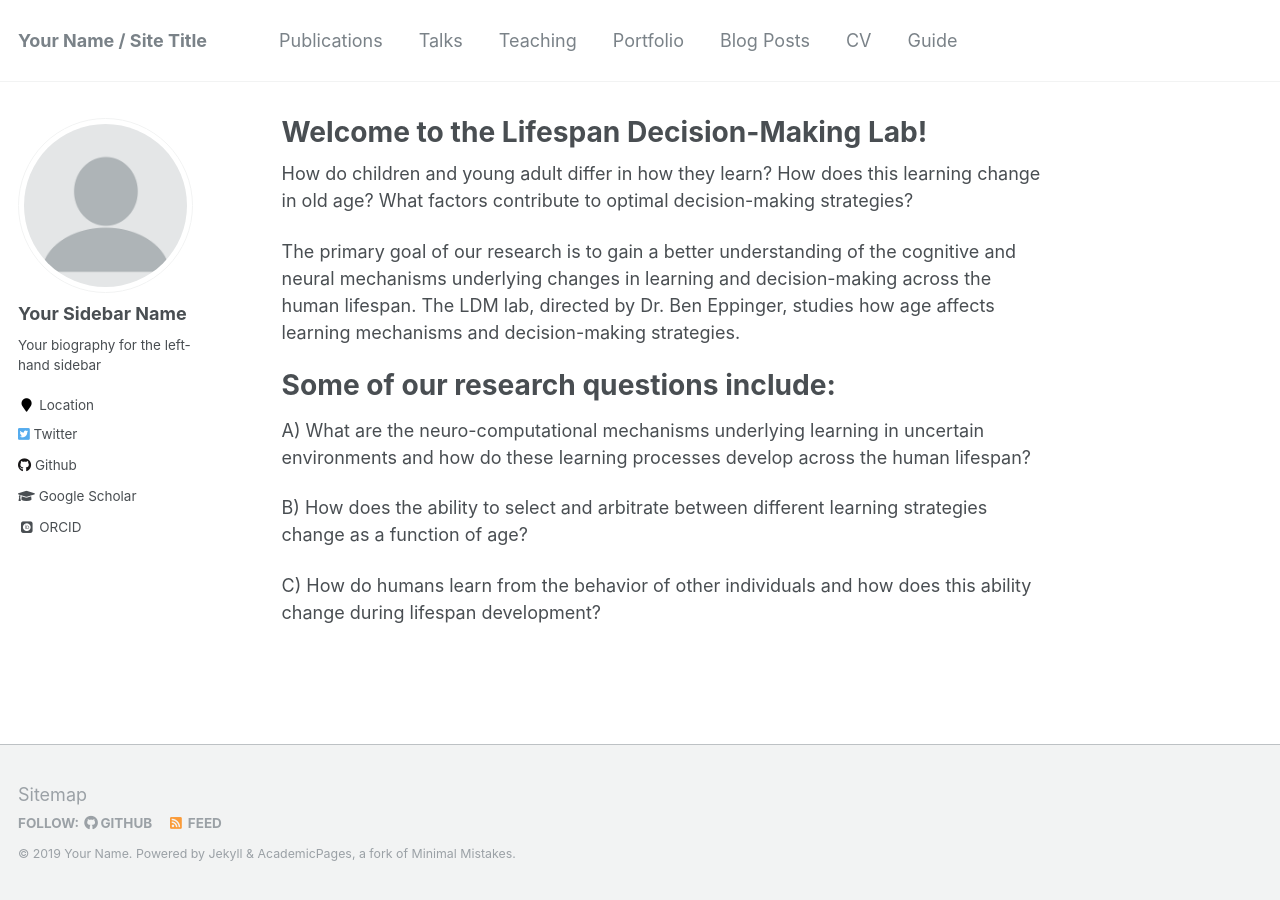
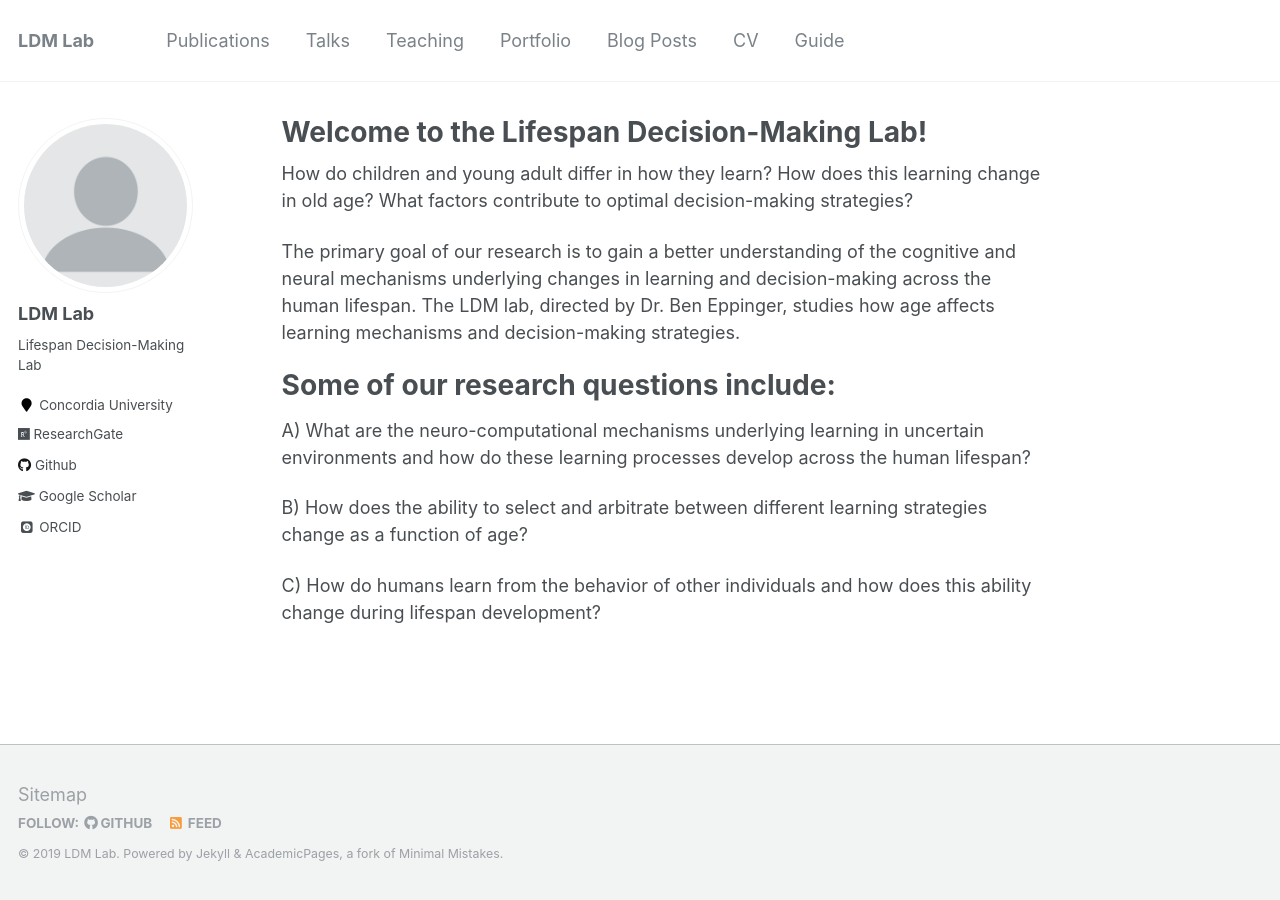
Before and after one commit to seandamiandevine/LDMLab.github.io, a Jekyll site: the page built from _pages/about.md, in a window 1280 px wide. Built offline with Jekyll 4.4.1, drawn with Linux system fonts in a browser that asks for light colours; some web fonts are replaced.

Commit message:
Update _config.yml

```diff
--- a/_config.yml
+++ b/_config.yml
@@ -7,13 +7,13 @@
 
 # Site Settings
 locale                   : "en-US"
-title                    : "Your Name / Site Title"
+title                    : "LDM Lab"
 title_separator          : "-"
-name                     : &name "Your Name"
-description              : &description "personal description"
-url                      : https://academicpages.github.io # the base hostname & protocol for your site e.g. "https://mmistakes.github.io"
+name                     : &name "LDM Lab"
+description              : &description "Lifespan Decision Making Lab"
+url                      : https://ldmlab.github.io # the base hostname & protocol for your site e.g. "https://mmistakes.github.io"
 baseurl                  : "" # the subpath of your site, e.g. "/blog"
-repository               : "academicpages/academicpages.github.io"
+repository               : "LDMlab/LDMLab.github.io"
 teaser                   :  # filename of teaser fallback teaser image placed in /images/, .e.g. "500x300.png"
 breadcrumbs              : false # true, false (default)
 words_per_minute         : 160
@@ -80,14 +80,14 @@ analytics:
 
 # Site Author
 author:
-  name             : "Your Sidebar Name"
+  name             : "LDM Lab"
   avatar           : "profile.png"
-  bio              : "Your biography for the left-hand sidebar"
-  location         : "Location"
+  bio              : "Lifespan Decision-Making Lab"
+  location         : "Concordia University"
   employer         :
   googlescholar    : "http://yourfullgooglescholarurl.com"
   email            :
-  researchgate     :  # example: "https://www.researchgate.net/profile/yourprofile"
+  researchgate     :  https://www.mendeley.com/authors/9044149000/
   uri              :
   bitbucket        :
   codepen          :
@@ -95,7 +95,7 @@ author:
   flickr           :
   facebook         :
   foursquare       :
-  github           : "academicpages"
+  github           : "LDMLab"
   google_plus      :
   keybase          :
   instagram        :
@@ -107,7 +107,7 @@ author:
   stackoverflow    : # http://stackoverflow.com/users/123456/username
   steam            :
   tumblr           :
-  twitter          : "replacethistwitterhandle"
+  twitter          :
   vine             :
   weibo            :
   xing             :
```
